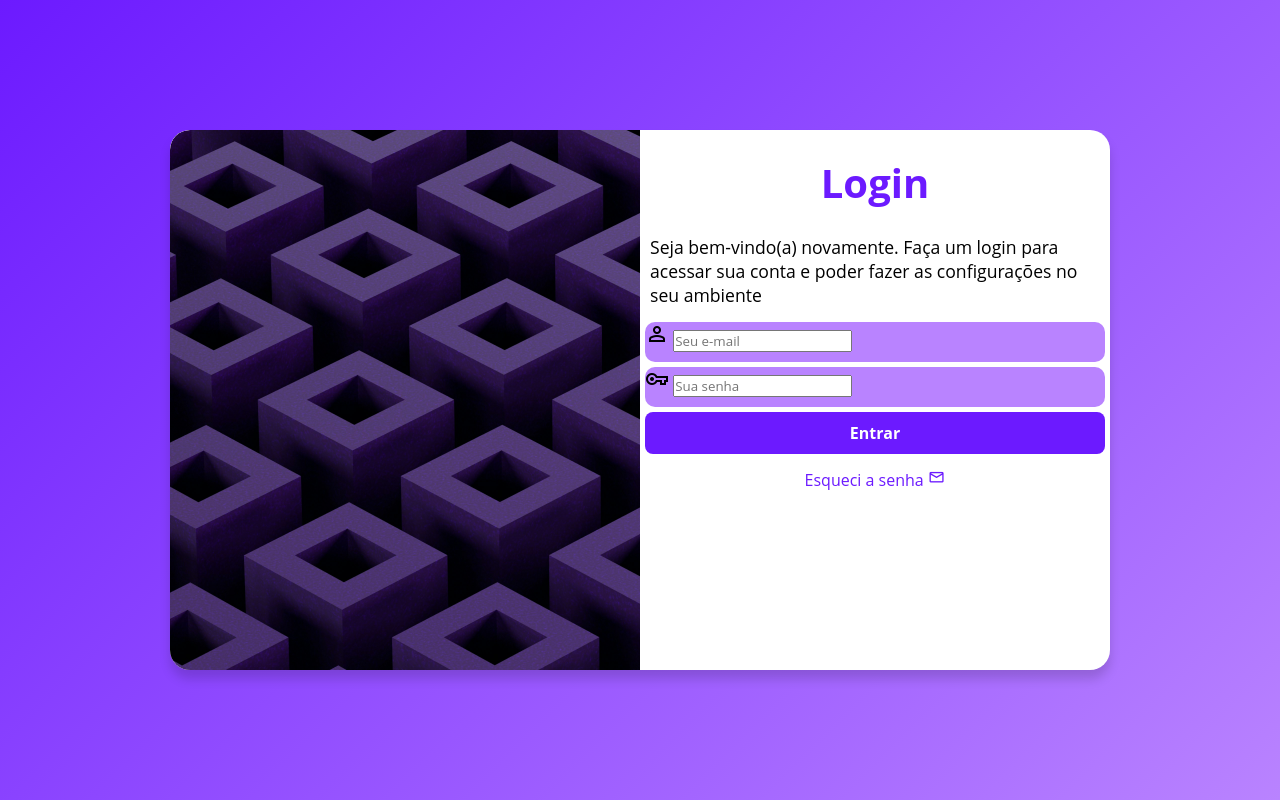
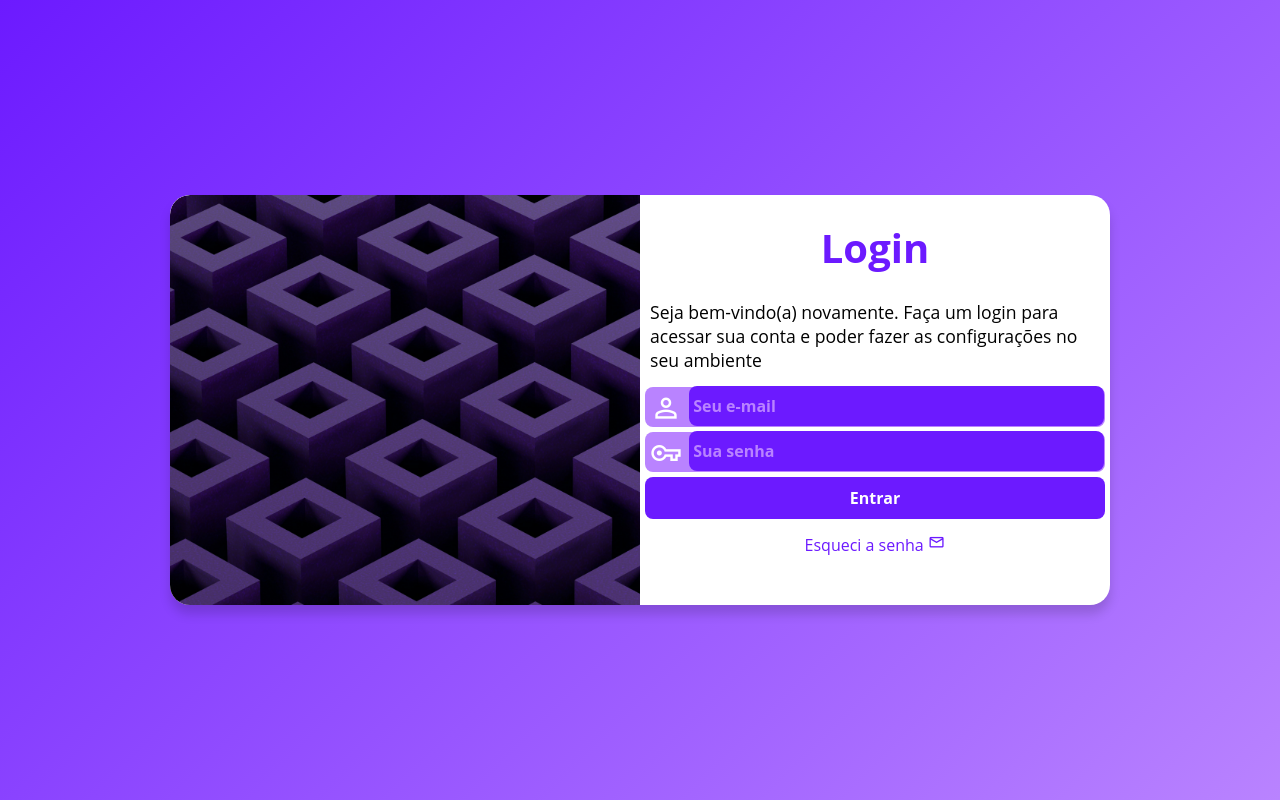
Before and after one commit to Alexguimaraes0/projeto-login, a plain HTML site: page index.html in a window 1280 px wide. Drawn offline with nearby package versions, Linux system fonts and the light colour scheme.

Commit message:
projeto-finalizado

```diff
--- a/estilos/media-query.css
+++ b/estilos/media-query.css
@@ -17,7 +17,7 @@ body {
 
 #login {
         width: 90vw;
-
+        height: 370px;
     }
 
     #imagem {
@@ -63,7 +63,7 @@ body {
 
     #login {
             width: 940px;
-
+            height: 410px;
     }
 
         #imagem {
--- a/estilos/style.css
+++ b/estilos/style.css
@@ -32,13 +32,13 @@ main {
     position: absolute;
     top: 50%;
     left: 50%;
-    transform: translate(-50%, -50%);
     width: 260px;
     height: 540px;
     background-color: white;
     border-radius: 20px;
     box-shadow: 0px 9px 11px rgba(0, 0, 0, 0.151);;
     overflow: hidden;
+    transform: translate(-50%, -50%);
 
     transition: width .3s, height .3s;
     transition-timing-function: ease;
@@ -74,7 +74,7 @@ img {
     display: block;
     width: 100%;
     height: 40px;
-    border-radius: 10px;
+    border-radius: 8px;
     margin: 5px 0;
 }
 
@@ -100,6 +100,40 @@ label {
     font-size: 0.95rem;
     margin-bottom: 15px;
 }
+
+.campo span {
+    font-size: 2rem;
+    width: 40px;
+    padding: 5px;
+    color: white;
+
+}
+
+input[type="email"], input[type="password"] {
+    width: calc(100% - 45.5px);
+    height: 100%;
+    padding: 4px;
+    border: none;
+    border-radius: 8px;
+    background-color: var(--roxo-escuro);
+    color: white;
+    font-weight: bold;
+    font-size: 1rem;
+    transform: translateY(-12px);
+}
+
+.campo > input::placeholder {
+    color: var(--lilas);
+    font-weight: bold;
+}
+
+.campo > input:focus-within{
+    background-color: white;
+
+
+}
+
+
 
 input[type="submit"] {
     display: block;
```
